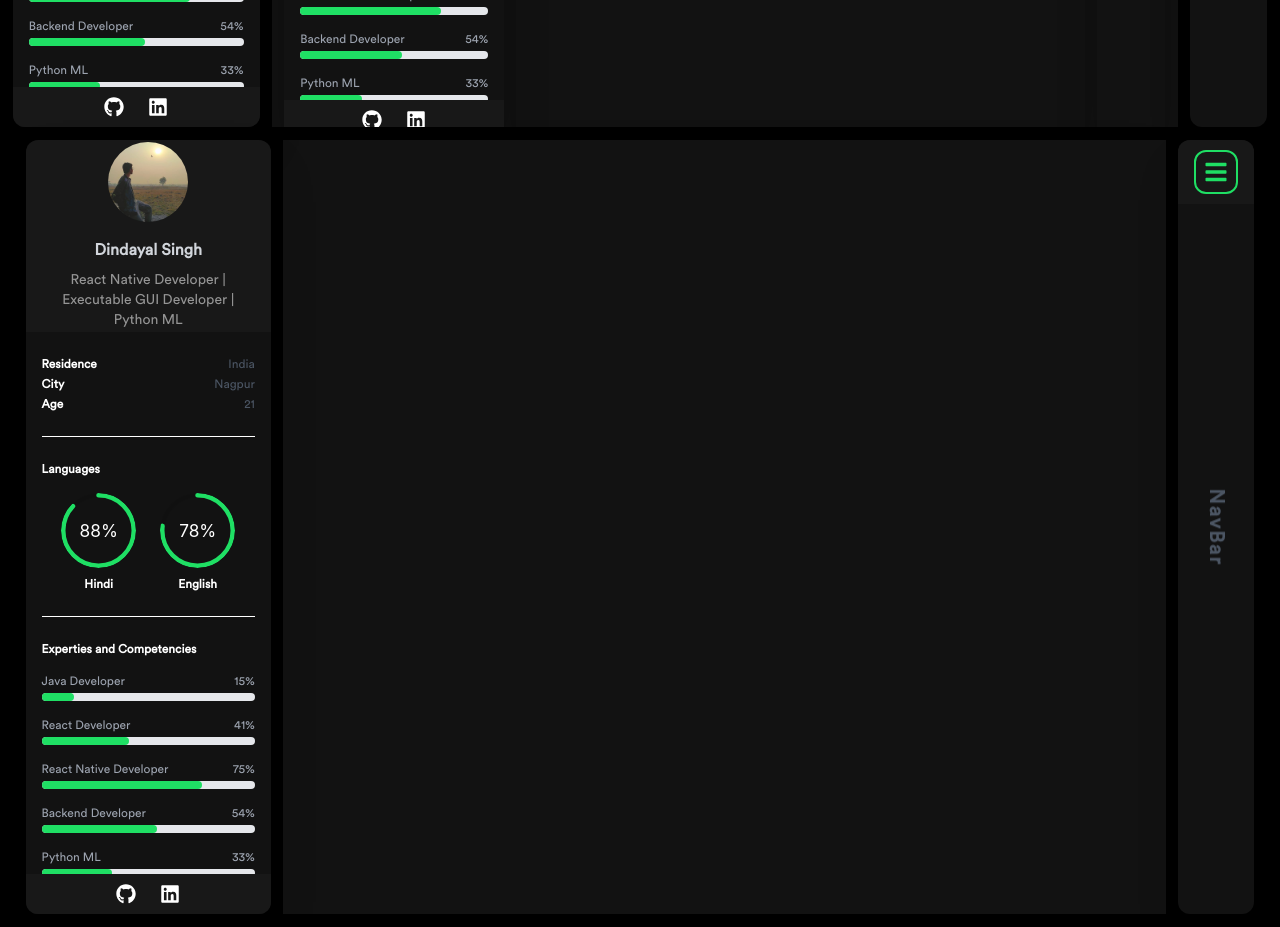
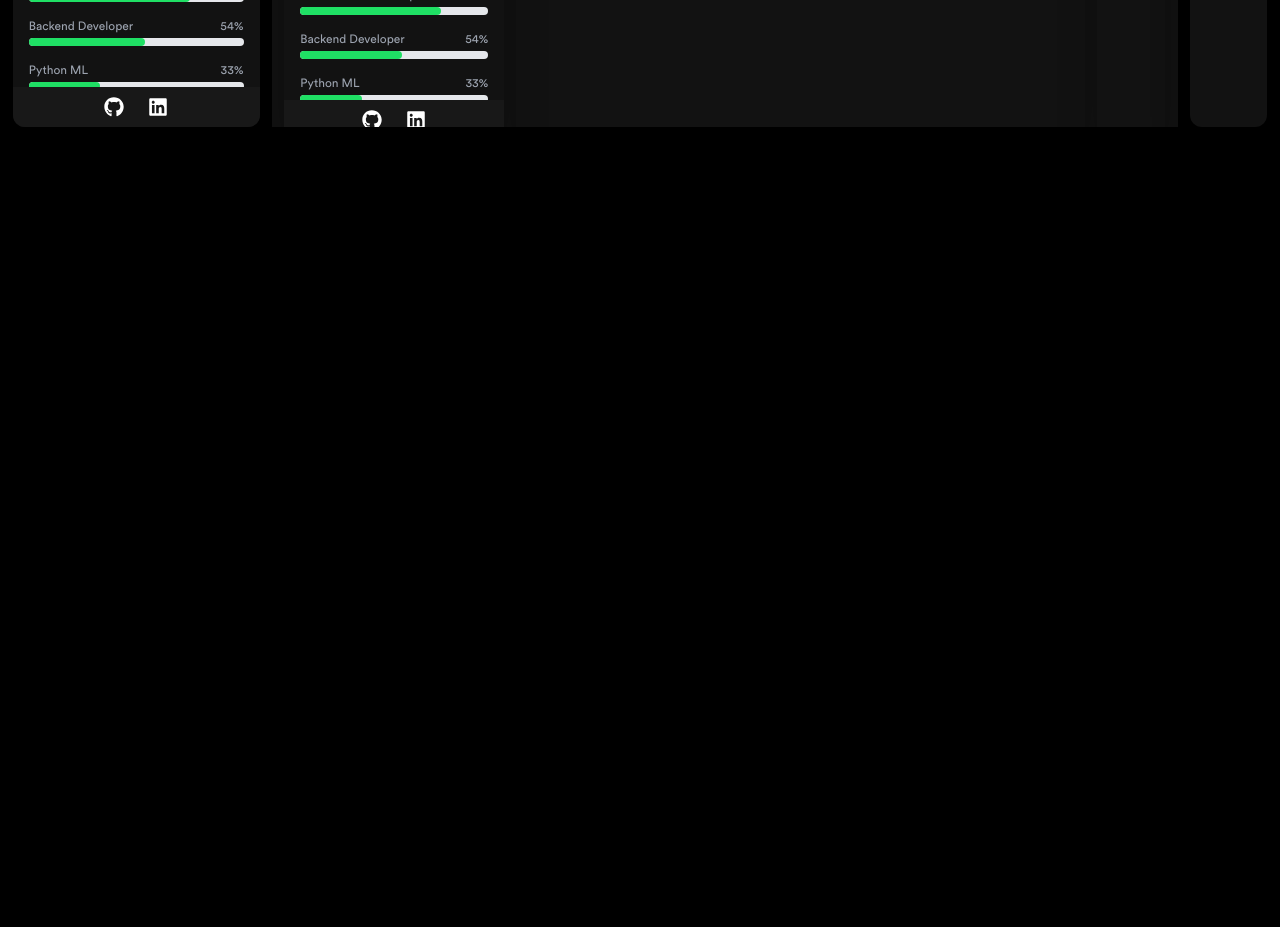
Before and after one commit to dasrajput/Portfolio_dasrajput, a Next.js app: page /layout in a window 1280 px wide. Shown: the part 660-1587 px from the top of the page. After the commit the page ends 800 px from the top, so only its background shows below. Built offline with nearby package versions, Linux system fonts and the light colour scheme.

Commit message:
added speed insights

```diff
--- a/pages/_app.js
+++ b/pages/_app.js
@@ -1,3 +1,4 @@
+import { SpeedInsights } from '@vercel/speed-insights/next'
 import '../styles/globals.css'
 
 import Layout from './layout'
@@ -10,6 +11,7 @@ export default function App({ Component, pageProps }) {
     <QueryClientProvider client={queryClient}>
       <Layout>
         <Component {...pageProps} />
+        <SpeedInsights />
       </Layout>
     </QueryClientProvider>
   )
--- a/pages/layout.js
+++ b/pages/layout.js
@@ -2,8 +2,7 @@ import Intro from '../components/Common/Intro';
 import Nav from '../components/Common/Nav/Nav';
 import { FaBars, FaMousePointer } from 'react-icons/fa';
 import { SlOptionsVertical } from 'react-icons/sl';
-import React, { useState }  from 'react';
-import { SpeedInsights } from "@vercel/speed-insights/next";
+import  { useState } from 'react';
 
 export default function Layout({
   children
@@ -60,8 +59,6 @@ export default function Layout({
         </div>
         {<Nav isOpen={isOpen} setIsOpen={setIsOpen} />}
       </div>
-      {children}
-      <SpeedInsights />
     </div>
   );
 }
```
